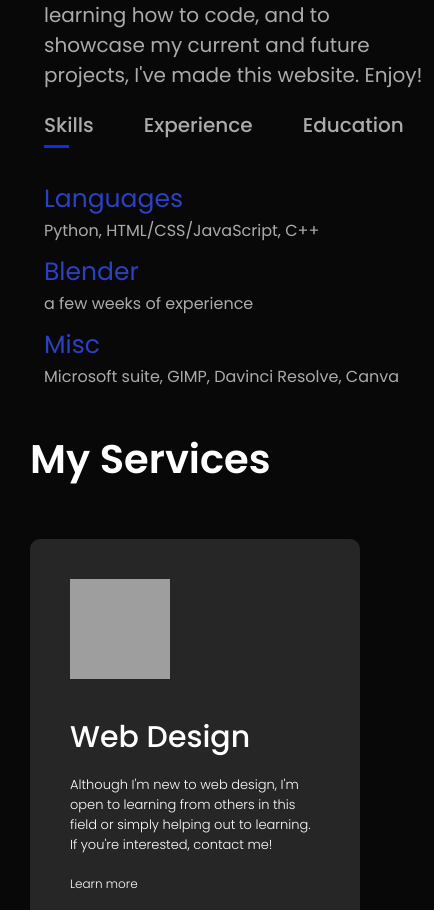
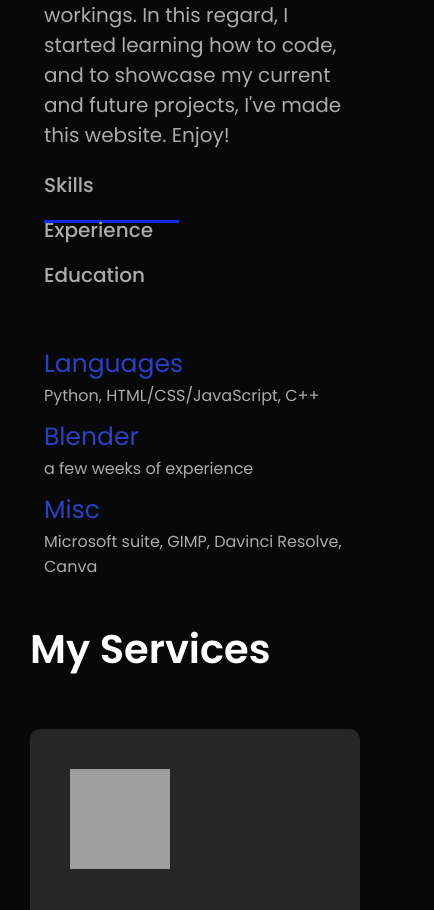
Before and after one commit to gabor-mkrsz/portfolio-website, a plain HTML site: page index.html in a window 390 px wide. Shown: the part 1530-2440 px from the top of the page, 434 px wide, since content can reach past the window. Drawn offline with Linux system fonts and the light colour scheme; grey boxes are pictures that could not be loaded.

Commit message:
fixed mobile view

```diff
--- a/style.css
+++ b/style.css
@@ -482,7 +482,15 @@ nav .fas{
     }
 
     .about-col-2{
-        width: 100vw;
+        width: 80vw;
+    }
+
+    .tab-titles{
+    display: grid;
+    }
+
+    .tab-titles p{
+        padding-bottom: 15px;
     }
 
     .contact-left,.contact-right{
```
